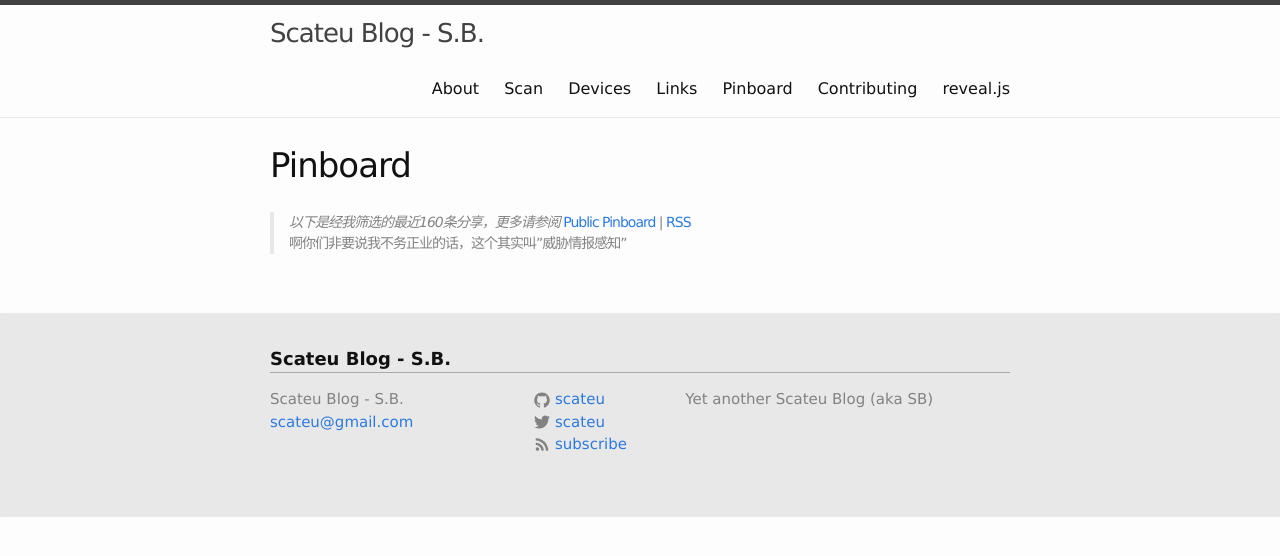
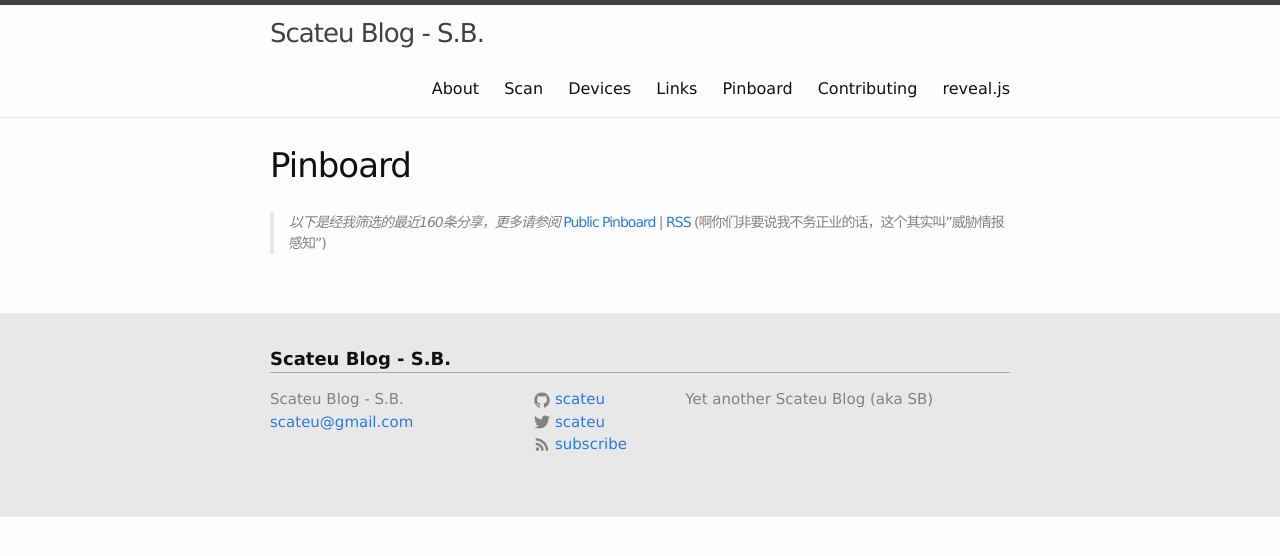
Before and after one commit to scateu/scateu.github.io, a Jekyll site: the page built from _pages/05-pinboard.md, in a window 1280 px wide. Shown: the top 556 px of the page. Built offline with Jekyll 4.4.1, drawn with Linux system fonts in a browser that asks for light colours; a script that is not in the unit is left out; comment, search, counter and statistics services are not loaded; a style sheet for code colours, icons or effects is not loaded.

Commit message:
Tue Jul 11 12:54:34 CST 2017

```diff
--- a/_pages/05-pinboard.md
+++ b/_pages/05-pinboard.md
@@ -4,10 +4,7 @@ title: Pinboard
 permalink: /pinboard/
 ---
 
-> *以下是经我筛选的最近160条分享，更多请参阅* [Public Pinboard](https://pinboard.in/u:scateu/public) \| [RSS](https://feeds.pinboard.in/rss/u:scateu/)
-> 啊你们非要说我不务正业的话，这个其实叫"威胁情报感知"
+> *以下是经我筛选的最近160条分享，更多请参阅* [Public Pinboard](https://pinboard.in/u:scateu/public) \| [RSS](https://feeds.pinboard.in/rss/u:scateu/) (啊你们非要说我不务正业的话，这个其实叫"威胁情报感知")
 
 
-<link rel="stylesheet" href="http://icono-49d6.kxcdn.com/icono.min.css">
-
 <script language="javascript" src="http://pinboard.in//widgets/v1/linkroll/?user=scateu&count=160"></script>
--- a/_sass/_pinboard.scss
+++ b/_sass/_pinboard.scss
@@ -1,7 +1,11 @@
 .pin-title { font-size:1em;text-decoration:none;color:#00a}
 .pin-title:before {
+	position: relative;
+	top: 2px;
+	right: 10px;
 	content: "  ";
-	background: url('../../images/font-awesome/thumb-tack.svg');
+	//background: url('../../images/font-awesome/rss.svg');
+	background: url('../../images/font-awesome/chevron-right.svg');
 	// https://github.com/encharm/Font-Awesome-SVG-PNG/blob/master/black/svg/external-link.svg
 	background-size: 1em;
 	background-size: contain;
```
Also changed, not shown: 1 other file.
